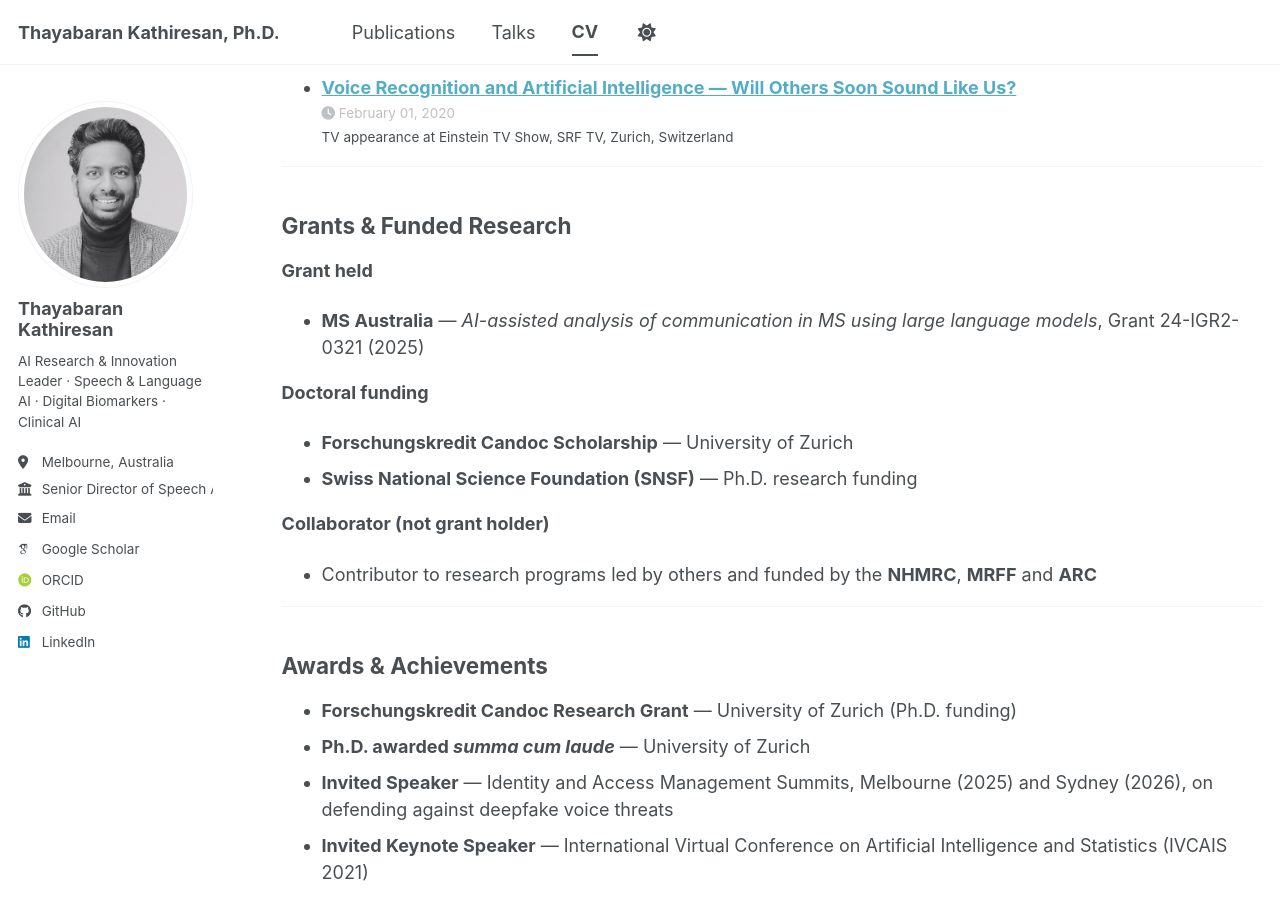
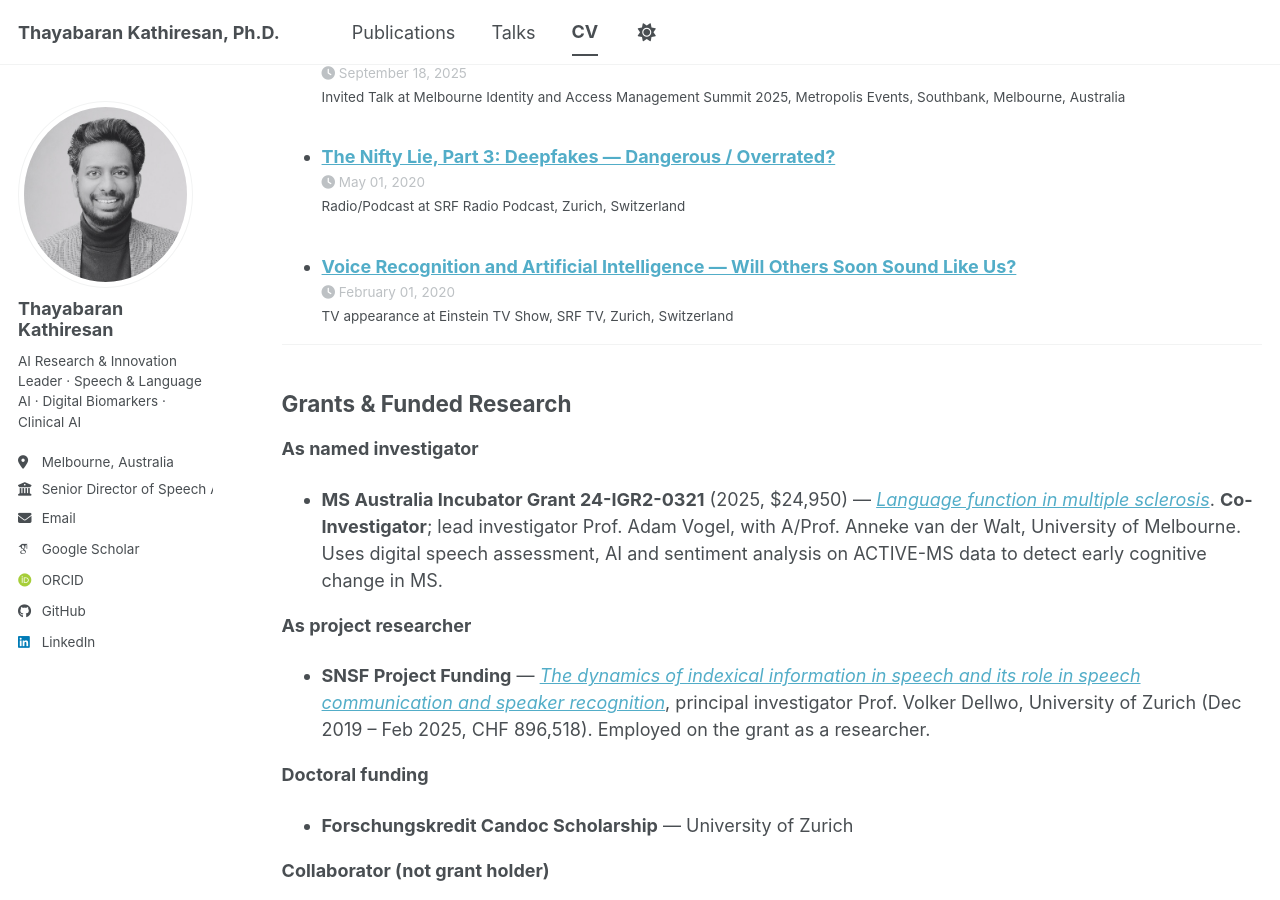
Before and after one commit to Thayabaran/thayabaran.github.io, a Jekyll site: the page built from _pages/cv.md, in a window 1280 px wide and 900 px high, scrolled down 7418 px. Built offline with Jekyll 4.4.1, drawn with Linux system fonts in a browser that asks for light colours; some web fonts are replaced; a script bundle is joined from its source files by our own code; library files that are not in the unit come from our copies; some of the changed text lies outside the part shown.

Commit message:
Add SNSF grant, JP French consulting, and correct grant roles
- SNSF project funding (Dellwo, UZH, 2019-2025, CHF 896,518) listed with
  the accurate role: employed on the grant as a researcher, per the SNSF
  data portal, which lists no grants where he is applicant
- MS Australia grant corrected to Co-Investigator under lead
  investigator Prof. Adam Vogel, with the official project title
  "Language function in multiple sclerosis" and the $24,950 amount
- SNSF removed from doctoral funding; that grant began Dec 2019, after
  the PhD. Forschungskredit Candoc stands alone
- JP French International added as forensic speech consulting
- Gastroparesis preprint: full author list, Research Square DOI and
  posting date

Co-Authored-By: Claude Opus 5 <noreply@anthropic.com>
Claude-Session: https://claude.ai/code/session_01CD7tTdYk8mNHyYPHPQU6x4

```diff
--- a/_pages/cv.md
+++ b/_pages/cv.md
@@ -64,6 +64,10 @@ AI research and innovation leader working at the intersection of artificial inte
   * Handled forensic casework using automatic speaker verification methods.
   * Investigated the influence of speaking style and deepfake voices on speaker recognition.
 
+**[JP French International](https://www.jpfrench.com/dr-thayabaran-kathiresan/)** — Forensic speech consultancy (Consulting)
+* Caseworker & Forensic Consultant
+  * Forensic voice analysis and expert casework, applying automatic speaker recognition, machine learning and speech processing.
+
 **ACTIONX** — Freelance
 * Data Science Advisor *(Mar 2021 – Nov 2021)*
 
@@ -114,14 +118,17 @@ AI research and innovation leader working at the intersection of artificial inte
 
 ## Grants & Funded Research
 
-**Grant held**
+**As named investigator**
 
-* **MS Australia** — *AI-assisted analysis of communication in MS using large language models*, Grant 24-IGR2-0321 (2025)
+* **MS Australia Incubator Grant 24-IGR2-0321** (2025, $24,950) — *[Language function in multiple sclerosis](https://www.msaustralia.org.au/project/language-function-in-multiple-sclerosis/)*. **Co-Investigator**; lead investigator Prof. Adam Vogel, with A/Prof. Anneke van der Walt, University of Melbourne. Uses digital speech assessment, AI and sentiment analysis on ACTIVE-MS data to detect early cognitive change in MS.
+
+**As project researcher**
+
+* **SNSF Project Funding** — *[The dynamics of indexical information in speech and its role in speech communication and speaker recognition](https://data.snf.ch/grants/person/673199)*, principal investigator Prof. Volker Dellwo, University of Zurich (Dec 2019 – Feb 2025, CHF 896,518). Employed on the grant as a researcher.
 
 **Doctoral funding**
 
 * **Forschungskredit Candoc Scholarship** — University of Zurich
-* **Swiss National Science Foundation (SNSF)** — Ph.D. research funding
 
 **Collaborator (not grant holder)**
 
```
Also changed, not shown: _pages/about.md (+4 -3 lines), _publications/2026-01-02-gastroparesis-monitoring.md (+4 -2 lines).
